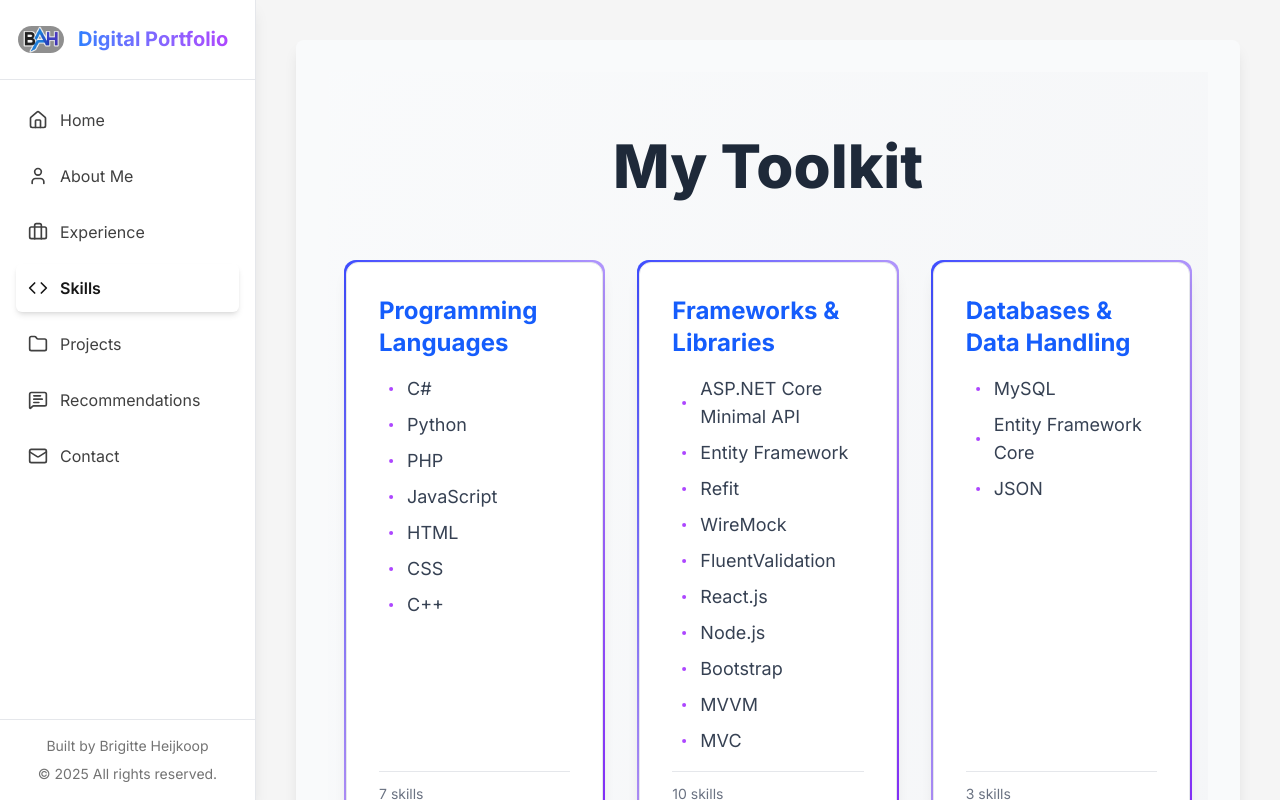
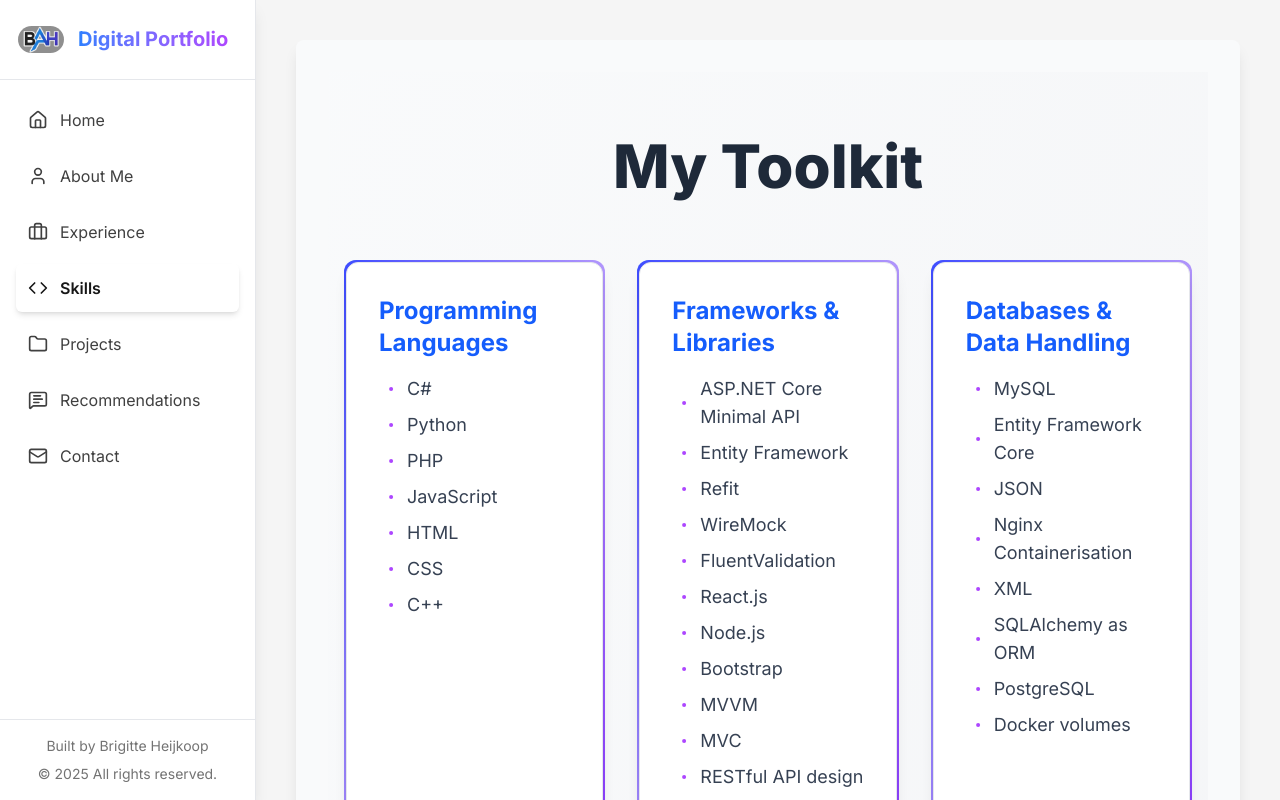
Before and after one commit to BrigitteHx/PortfolioProject, a Next.js app in the folder portfolio-brigitte/: page /skills in a window 1280 px wide. Built offline with nearby package versions, Linux system fonts and the light colour scheme.

Commit message:
Updated skills list with additional technologies

```diff
--- a/portfolio-brigitte/data/skills.ts
+++ b/portfolio-brigitte/data/skills.ts
@@ -29,7 +29,10 @@ export const skillsData: SkillCategory[] = [
       "Node.js",
       "Bootstrap",
       "MVVM",
-      "MVC"
+      "MVC",
+      "RESTful API design",
+      "Laravel",
+      "Flask",
     ]
   },
   {
@@ -37,7 +40,12 @@ export const skillsData: SkillCategory[] = [
     skills: [
       "MySQL",
       "Entity Framework Core",
-      "JSON"
+      "JSON",
+      "Nginx Containerisation",
+      "XML",
+      "SQLAlchemy as ORM",
+      "PostgreSQL",
+      "Docker volumes",
     ]
   },
   {
@@ -56,7 +64,8 @@ export const skillsData: SkillCategory[] = [
       "GitLab",
       "Azure DevOps",
       "Git branching strategies",
-      "CI/CD Pipelines"
+      "CI/CD Pipelines",
+      "Docker and Docker Compose",
     ]
   },
   {
```
